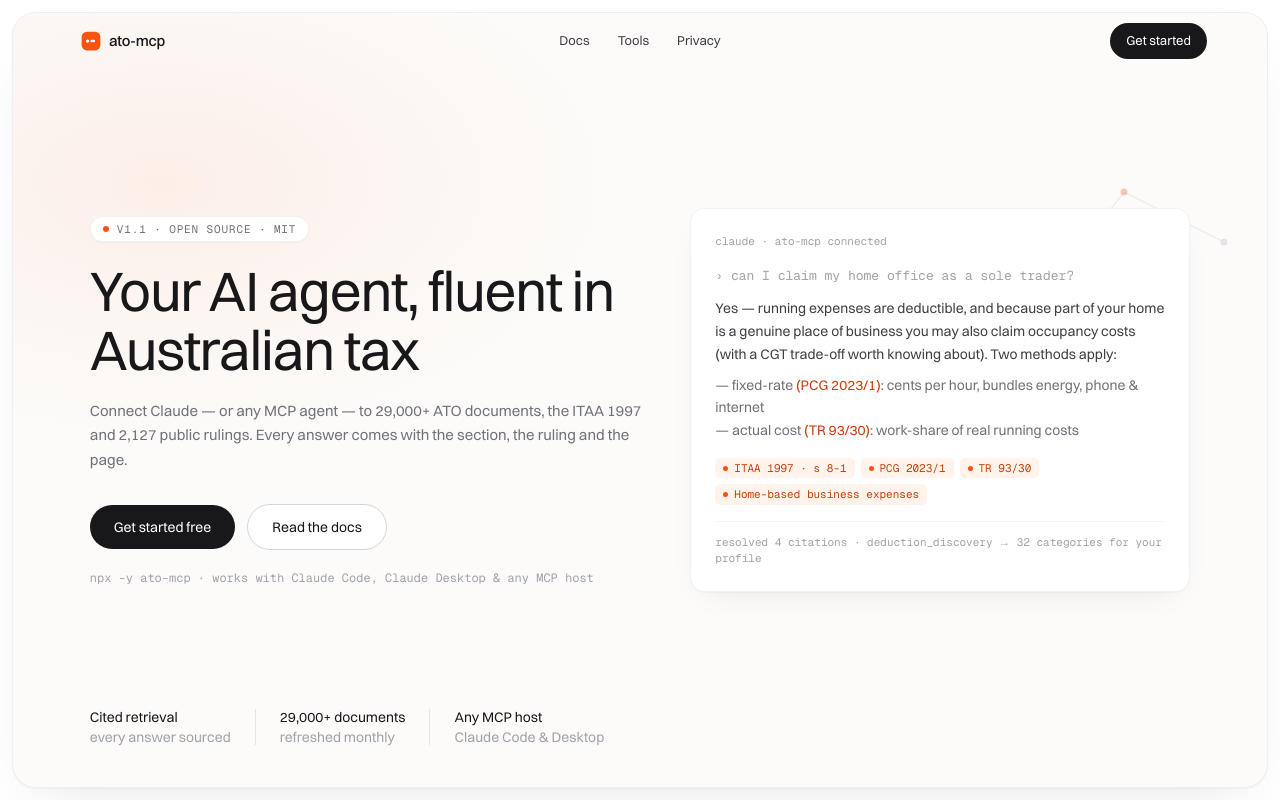
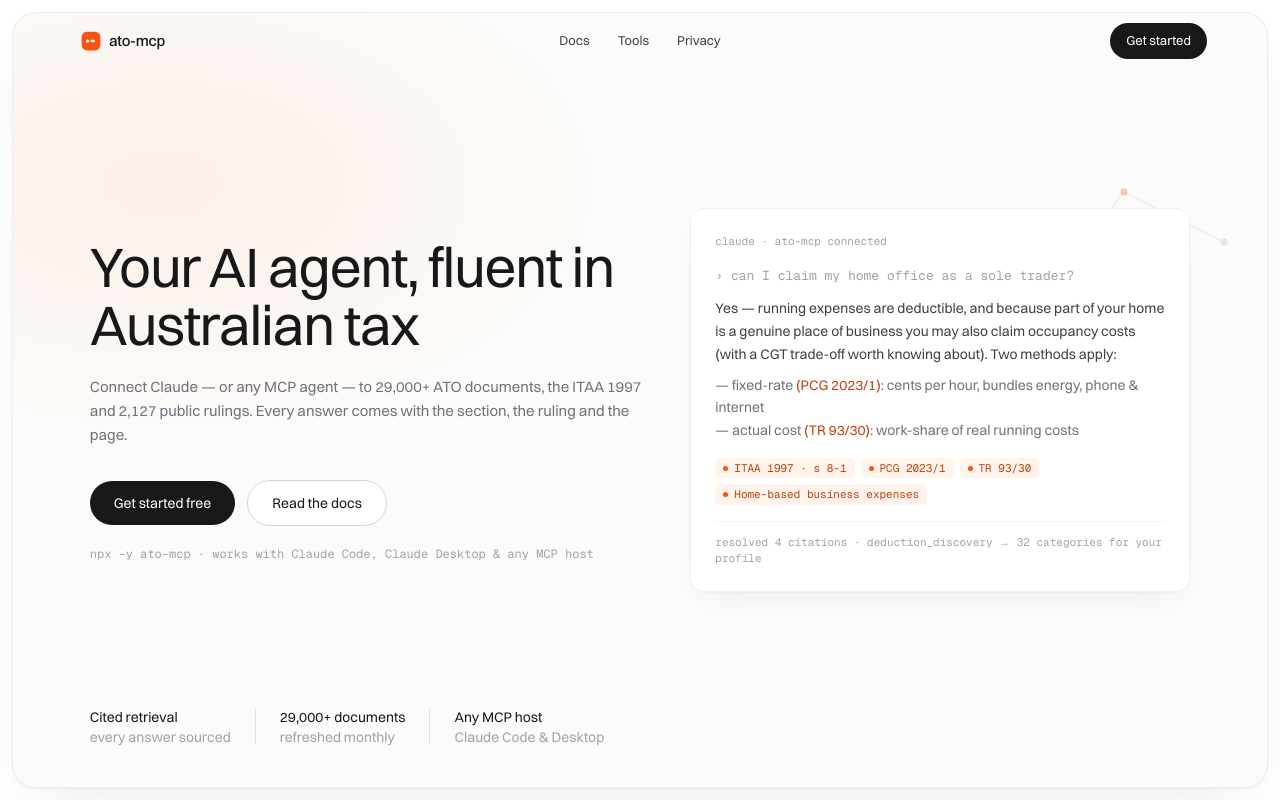
Before and after one commit to william-laverty/ato-mcp, a Next.js app in the folder packages/web/: page / in a window 1280 px wide. Shown: the top 800 px of the page. Built offline with nearby package versions, Linux system fonts and the light colour scheme.

Commit message:
feat(web): remove the v1.1 hero badge
Drops the "v1.1 · open source · MIT" pill from the top of the hero content
column, and removes the now-orphaned top margin (mt-5) on the heading beneath it
so it sits flush at the top of the block (reveal delay reset to 0s as the new
first element).

```diff
--- a/packages/web/app/page.tsx
+++ b/packages/web/app/page.tsx
@@ -246,16 +246,9 @@
             <span className="hero-glow" aria-hidden="true" />
             <div className="relative grid w-full items-center gap-12 px-[clamp(28px,6vw,88px)] py-28 lg:grid-cols-[1.05fr_0.95fr] lg:py-24">
               <div>
-                <p
-                  className="reveal inline-flex items-center gap-2 rounded-full border border-black/5 bg-white px-3 py-1 font-mono text-[0.6875rem] uppercase tracking-[0.08em] text-zinc-500 shadow-[0_1px_2px_rgba(0,0,0,0.04)]"
+                <h1
+                  className="reveal text-[clamp(2.5rem,5vw,3.5rem)] font-normal leading-[1.04] tracking-tight2 text-zinc-900"
                   style={{ "--reveal-delay": "0s" } as React.CSSProperties}
-                >
-                  <span className="inline-block h-1.5 w-1.5 rounded-full bg-brand" />
-                  v1.1 · open source · MIT
-                </p>
-                <h1
-                  className="reveal mt-5 text-[clamp(2.5rem,5vw,3.5rem)] font-normal leading-[1.04] tracking-tight2 text-zinc-900"
-                  style={{ "--reveal-delay": "0.08s" } as React.CSSProperties}
                 >
                   Your AI agent, fluent in Australian tax
                 </h1>
```
